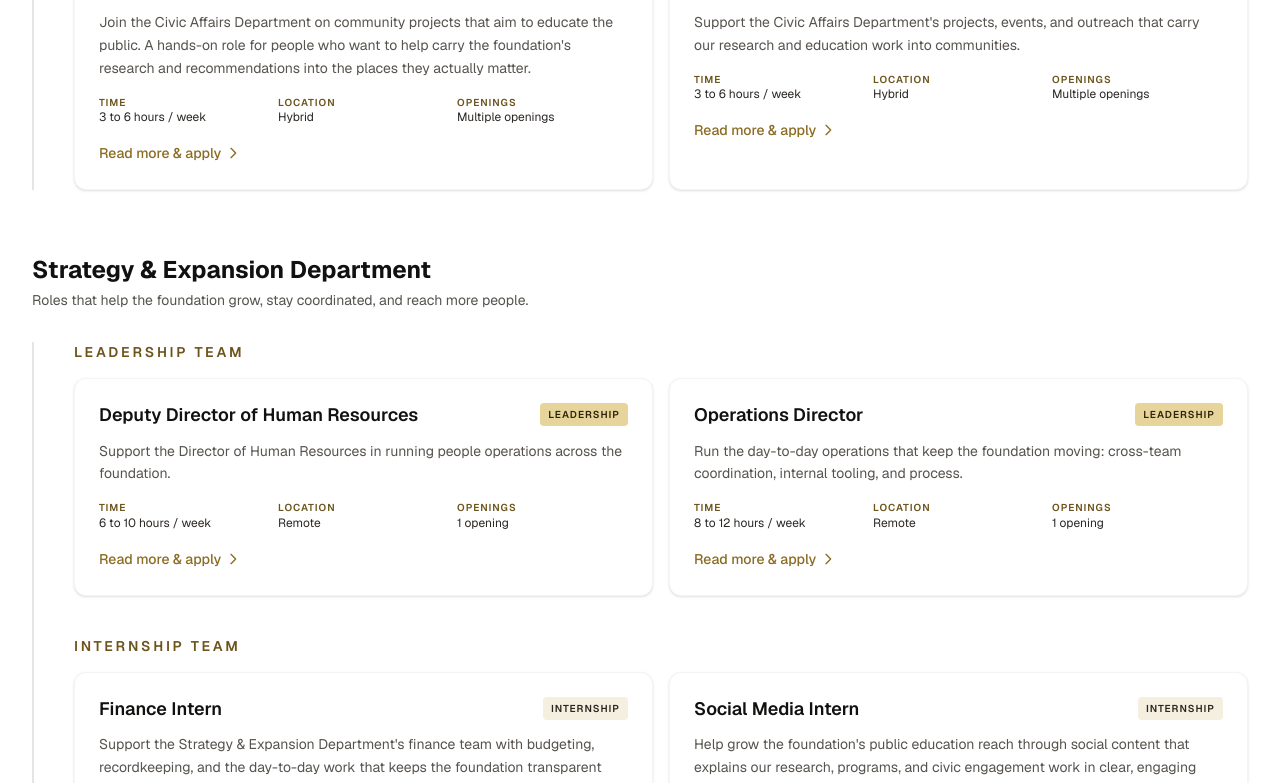
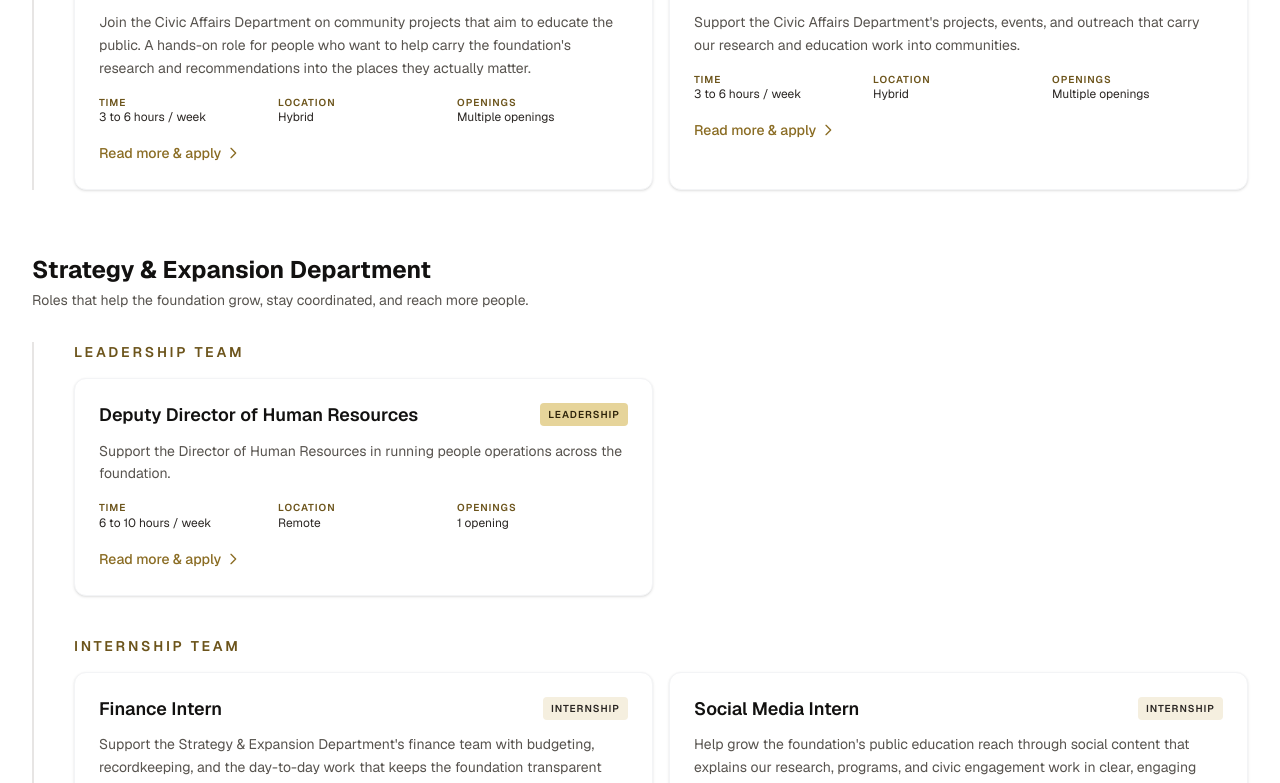
Before and after one commit to Legislate-For-Life/Legislate4Life-Website, a Next.js app: page /join-us in a window 1280 px wide. Shown: the part 1581-2364 px from the top of the page. Built offline with nearby package versions, Linux system fonts and the light colour scheme.

Commit message:
Remove filled Operations Director role from Join Us.
Co-authored-by: Cursor <cursoragent@cursor.com>

```diff
--- a/src/data/roles.ts
+++ b/src/data/roles.ts
@@ -147,29 +147,6 @@ export const roles: Role[] = [
     ],
   },
   {
-    slug: "operations-director",
-    title: "Operations Director",
-    department: "strategy-expansion",
-    team: "leadership",
-    type: "leadership",
-    timeCommitment: "8 to 12 hours / week",
-    location: "Remote",
-    openings: 1,
-    requiresOnboardingAgreement: true,
-    summary:
-      "Run the day-to-day operations that keep the foundation moving: cross-team coordination, internal tooling, and process.",
-    responsibilities: [
-      "Coordinate work and communication across departments",
-      "Own internal tooling, documentation systems, and meeting rhythms",
-      "Identify and remove operational bottlenecks as the team grows",
-    ],
-    qualifications: [
-      "Strong project management instincts",
-      "Comfort with documentation and process design",
-      "Ability to operate independently and prioritize ruthlessly",
-    ],
-  },
-  {
     slug: "finance-intern",
     title: "Finance Intern",
     department: "strategy-expansion",
```
